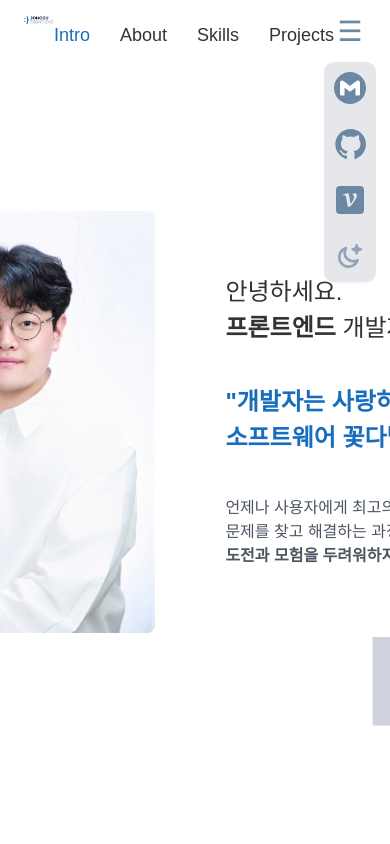
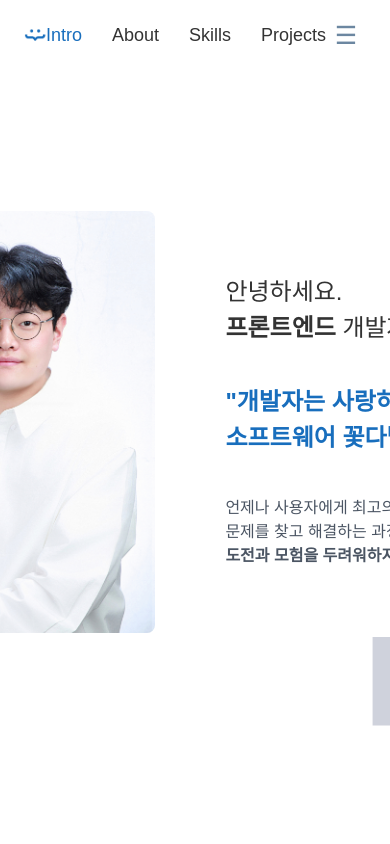
Before and after one commit to Jonggu-code/Portfolio, a React (Vite) app: page / in a window 390 px wide. Shown: the top 844 px of the page. Built offline with nearby package versions, Linux system fonts and the light colour scheme; a web font is replaced by a local one.

Commit message:
0318 Update : 모바일 반응형
1. 햄버버튼 추가 (수정 완)
2. 로고 수정 (완)

```diff
--- a/src/components/Header.css
+++ b/src/components/Header.css
@@ -46,10 +46,9 @@
 }
 
 /* //////////////////////////// */
-.userMenu {
-    transition: color 0.2s;
-}
+
 .iconDark,
+.Email,
 .iconBasic,
 .githubIcon,
 .velogIcon,
@@ -58,8 +57,8 @@
         color 0.3s,
         fill 0.3s;
 }
-.userMenu > a:hover .iconDark,
-.userMenu > a:hover .iconBasic {
+.userMenuBox > a:hover .iconDark,
+.userMenuBox > a:hover .iconBasic {
     fill: #186ebd;
 }
 
--- a/src/components/Header.jsx
+++ b/src/components/Header.jsx
@@ -14,7 +14,7 @@ import EmailIcon from "../hooks/EmailIcon";
 const Header = ({ activeSection, scrollToSection, sectionRefs }) => {
   const { isDark, toggleDarkMode } = useContext(DarkModeContext);
   const email = "jonggucode@gmail.com";
-  const [isHamberActive, setIsHamberActive] = useState(false);
+  const [isHamberActive, setIsHamberActive] = useState(true);
 
   const moveTop = () => {
     window.scrollTo({
@@ -31,11 +31,11 @@ const Header = ({ activeSection, scrollToSection, sectionRefs }) => {
       className={`header fixed top-0 left-0 z-50 fade-in delay-1 opacity-0 w-full p-4 px-6 flex justify-between ${isDark ? "header_dark" : "header_basic"}`}
     >
       <div
-        className="logo opacity-0 w-[210px] h-full fade-in delay-2"
+        className="logo opacity-0 h-full fade-in delay-2 flex items-center lg:w-[210px]"
         onClick={moveTop}
       >
         <img
-          className="w-[138px]"
+          className="w-[40px]"
           src={`${isDark ? getLogoImage("dark") : getLogoImage("basic")}`}
           alt=""
         />
@@ -77,47 +77,43 @@ const Header = ({ activeSection, scrollToSection, sectionRefs }) => {
         </a>
       </div>
       <div className="userMenu relative flex w-max lg:w-[210px]">
+        {/* 햄버거 버튼 */}
         <div
-          className="hamberBtn flex relative w-8 h-8 justify-center items-center transition-color opacity-100 text-[28px] text-customGray cursor-pointer hover:text-customBlue lg:opacity-0 lg:hidden"
+          className={`hamberBtn transition-all duration-[0.3s] flex relative w-10 h-10 justify-center items-center transition-color opacity-100 text-[25px] rounded-[10px] cursor-pointer lg:opacity-0 lg:hidden ${isHamberActive ? (isDark ? "text-white" : "text-customDark") : isDark ? "text-white bg-customGray" : "bg-slate-200"} ${isDark ? "hover:bg-customGray text-customDark" : "hover:bg-slate-200 text-customGray"}`}
           onClick={toggleMenu}
         >
           ☰
         </div>
-        <div className="userMenuBox bg-gray-200 rounded-[10px] shadow-sm flex flex-wrap gap-6 absolute p-[10px] top-[120%] left-[50%] translate-x-[-50%] lg:justify-between lg:p-0 lg:top-0 lg:left-0 lg:translate-x-0 lg:w-full lg:flex-nowrap lg:bg-transparent lg:relative lg:shadow-none">
+        {/* 유저박스 전체 */}
+        <div
+          className={`userMenuBox transition-all duration-300 ease-in-out overflow-hidden  ${isHamberActive ? "h-0" : " h-[250px]"} ${isDark ? "bg-customGray" : "bg-slate-200"} rounded-[10px] flex flex-wrap absolute top-[120%] left-[50%] translate-x-[-50%] lg:transition-none lg:gap-6 lg:justify-between lg:p-0 lg:top-0 lg:left-0 lg:translate-x-0 lg:w-full lg:flex-nowrap lg:relative lg:shadow-none lg:h-max lg:bg-inherit`}
+        >
+          {/* 이메일 아이콘 */}
           <a
             href="#"
             title="Jonggu-code 이메일 주소"
-            className={`Email ${isDark ? "bg-customGray" : "bg-customGray"} iconCircle opacity-0 fade-in delay-8 w-8 h-8 flex justify-center items-center`}
+            className={`Email opacity-0 fade-in delay-7 w-8 h-8 flex justify-center items-center mx-[13px] mt-[20px] mb-[20px] lg:m-0`}
             onClick={() => {
               copyEmail(email);
             }}
           >
-            <EmailIcon
-              isDark={isDark}
-              wid={20}
-              hei={20}
-              custom={"#fff"}
-              basic={"#333333"}
-            />
+            <EmailIcon isDark={isDark} wid={26} hei={26} />
           </a>
+          {/* 깃허브 링크 */}
           <a
             href="https://github.com/Jonggu-code"
             target="_blank"
             title="Jonggu-code GitHub Profile"
-            className="githubIcon opacity-0 fade-in delay-9 w-8 h-8 flex justify-center items-center"
+            className="githubIcon opacity-0 fade-in delay-8 w-8 h-8 flex justify-center items-center mx-[13px] mb-[20px] lg:m-0"
           >
-            <GitHubIcon
-              isDark={isDark}
-              wid={36}
-              hei={36}
-              fillColor={"#6c87a1"}
-            />
+            <GitHubIcon isDark={isDark} wid={36} hei={36} />
           </a>
+          {/* 블로그 링크 */}
           <a
             href="https://velog.io/@00whdcks/posts"
             target="_blank"
             title="Velog : Tech Blog"
-            className="velogIcon fade-in delay-10 w-8 h-8 flex justify-center items-center"
+            className="velogIcon opacity-0 fade-in delay-9 w-8 h-8 flex justify-center items-center mx-[13px] mb-[20px] lg:m-0"
           >
             <VelogIcon
               isDark={isDark}
@@ -126,8 +122,9 @@ const Header = ({ activeSection, scrollToSection, sectionRefs }) => {
               fillColor={"#6c87a1"}
             />
           </a>
+          {/* 다크모드 버튼 */}
           <div
-            className="ModeChange opacity-0 fade-in delay-7 w-8 h-8 flex justify-center items-center cursor-pointer"
+            className="ModeChange opacity-0 fade-in delay-10 w-8 h-8 flex justify-center items-center mx-[13px] mb-[10px] lg:m-0 cursor-pointer"
             onClick={toggleDarkMode}
           >
             <ModeIcon isDark={isDark} />
--- a/src/hooks/EmailIcon.jsx
+++ b/src/hooks/EmailIcon.jsx
@@ -1,4 +1,4 @@
-const EmailIcon = ({ isDark, wid, hei, custom }) => {
+const EmailIcon = ({ isDark, wid, hei }) => {
   return isDark ? (
     <svg
       role="img"
@@ -10,7 +10,7 @@ const EmailIcon = ({ isDark, wid, hei, custom }) => {
     >
       <title>Gmail</title>
       <path
-        fill="#0f172a"
+        fill="#fff"
         d="M24 5.457v13.909c0 .904-.732 1.636-1.636 1.636h-3.819V11.73L12 16.64l-6.545-4.91v9.273H1.636A1.636 1.636 0 0 1 0 19.366V5.457c0-2.023 2.309-3.178 3.927-1.964L5.455 4.64 12 9.548l6.545-4.91 1.528-1.145C21.69 2.28 24 3.434 24 5.457z"
       />
     </svg>
@@ -25,7 +25,7 @@ const EmailIcon = ({ isDark, wid, hei, custom }) => {
     >
       <title>Gmail</title>
       <path
-        fill={custom}
+        fill="6c87a1"
         d="M24 5.457v13.909c0 .904-.732 1.636-1.636 1.636h-3.819V11.73L12 16.64l-6.545-4.91v9.273H1.636A1.636 1.636 0 0 1 0 19.366V5.457c0-2.023 2.309-3.178 3.927-1.964L5.455 4.64 12 9.548l6.545-4.91 1.528-1.145C21.69 2.28 24 3.434 24 5.457z"
       />
     </svg>
--- a/src/hooks/GitHubIcon.jsx
+++ b/src/hooks/GitHubIcon.jsx
@@ -1,11 +1,11 @@
-const GitHubIcon = ({ isDark, wid, hei, fillColor }) => {
+const GitHubIcon = ({ isDark, wid, hei }) => {
   return isDark ? (
     <svg
       viewBox="0 0 24 24"
       height={hei}
       width={wid}
       className="iconDark octicon-mark-github"
-      fill="#6c87a1"
+      fill="#fff"
     >
       <path d="M12.5.75C6.146.75 1 5.896 1 12.25c0 5.089 3.292 9.387 7.863 10.91.575.101.79-.244.79-.546 0-.273-.014-1.178-.014-2.142-2.889.532-3.636-.704-3.866-1.35-.13-.331-.69-1.352-1.18-1.625-.402-.216-.977-.748-.014-.762.906-.014 1.553.834 1.769 1.179 1.035 1.74 2.688 1.25 3.349.948.1-.747.402-1.25.733-1.538-2.559-.287-5.232-1.279-5.232-5.678 0-1.25.445-2.285 1.178-3.09-.115-.288-.517-1.467.115-3.048 0 0 .963-.302 3.163 1.179.92-.259 1.897-.388 2.875-.388.977 0 1.955.13 2.875.388 2.2-1.495 3.162-1.179 3.162-1.179.633 1.581.23 2.76.115 3.048.733.805 1.179 1.825 1.179 3.09 0 4.413-2.688 5.39-5.247 5.678.417.36.776 1.05.776 2.128 0 1.538-.014 2.774-.014 3.162 0 .302.216.662.79.547C20.709 21.637 24 17.324 24 12.25 24 5.896 18.854.75 12.5.75Z"></path>
     </svg>
@@ -15,7 +15,7 @@ const GitHubIcon = ({ isDark, wid, hei, fillColor }) => {
       height={hei}
       width={wid}
       className="iconBasic octicon-mark-github"
-      fill={fillColor}
+      fill="#0f172a"
     >
       <path d="M12.5.75C6.146.75 1 5.896 1 12.25c0 5.089 3.292 9.387 7.863 10.91.575.101.79-.244.79-.546 0-.273-.014-1.178-.014-2.142-2.889.532-3.636-.704-3.866-1.35-.13-.331-.69-1.352-1.18-1.625-.402-.216-.977-.748-.014-.762.906-.014 1.553.834 1.769 1.179 1.035 1.74 2.688 1.25 3.349.948.1-.747.402-1.25.733-1.538-2.559-.287-5.232-1.279-5.232-5.678 0-1.25.445-2.285 1.178-3.09-.115-.288-.517-1.467.115-3.048 0 0 .963-.302 3.163 1.179.92-.259 1.897-.388 2.875-.388.977 0 1.955.13 2.875.388 2.2-1.495 3.162-1.179 3.162-1.179.633 1.581.23 2.76.115 3.048.733.805 1.179 1.825 1.179 3.09 0 4.413-2.688 5.39-5.247 5.678.417.36.776 1.05.776 2.128 0 1.538-.014 2.774-.014 3.162 0 .302.216.662.79.547C20.709 21.637 24 17.324 24 12.25 24 5.896 18.854.75 12.5.75Z"></path>
     </svg>
--- a/src/hooks/ModeIcon.jsx
+++ b/src/hooks/ModeIcon.jsx
@@ -8,32 +8,23 @@ const ModeIcon = ({ isDark }) => {
       strokeLinejoin="round"
       className="w-8"
     >
+      <path stroke="#fff" d="M15 12a3 3 0 1 1-6 0 3 3 0 0 1 6 0Z"></path>
       <path
-        d="M15 12a3 3 0 1 1-6 0 3 3 0 0 1 6 0Z"
-        className="stroke-slate-400 dark:stroke-slate-500"
-      ></path>
-      <path
+        stroke="#fff"
         d="M12 4v1M17.66 6.344l-.828.828M20.005 12.004h-1M17.66 17.664l-.828-.828M12 20.01V19M6.34 17.664l.835-.836M3.995 12.004h1.01M6 6l.835.836"
-        className="stroke-slate-400 dark:stroke-slate-500"
       ></path>
     </svg>
   ) : (
     <svg viewBox="0 0 24 24" fill="none" className="w-8">
       <path
-        fillRule="evenodd"
-        clipRule="evenodd"
-        d="M17.715 15.15A6.5 6.5 0 0 1 9 6.035C6.106 6.922 4 9.645 4 12.867c0 3.94 3.153 7.136 7.042 7.136 3.101 0 5.734-2.032 6.673-4.853Z"
-        className="fill-transparent"
-      ></path>
-      <path
+        fill="#0f172a"
         d="m17.715 15.15.95.316a1 1 0 0 0-1.445-1.185l.495.869ZM9 6.035l.846.534a1 1 0 0 0-1.14-1.49L9 6.035Zm8.221 8.246a5.47 5.47 0 0 1-2.72.718v2a7.47 7.47 0 0 0 3.71-.98l-.99-1.738Zm-2.72.718A5.5 5.5 0 0 1 9 9.5H7a7.5 7.5 0 0 0 7.5 7.5v-2ZM9 9.5c0-1.079.31-2.082.845-2.93L8.153 5.5A7.47 7.47 0 0 0 7 9.5h2Zm-4 3.368C5 10.089 6.815 7.75 9.292 6.99L8.706 5.08C5.397 6.094 3 9.201 3 12.867h2Zm6.042 6.136C7.718 19.003 5 16.268 5 12.867H3c0 4.48 3.588 8.136 8.042 8.136v-2Zm5.725-4.17c-.81 2.433-3.074 4.17-5.725 4.17v2c3.552 0 6.553-2.327 7.622-5.537l-1.897-.632Z"
-        className="fill-slate-400 dark:fill-slate-500"
       ></path>
       <path
         fillRule="evenodd"
         clipRule="evenodd"
+        fill="#0f172a"
         d="M17 3a1 1 0 0 1 1 1 2 2 0 0 0 2 2 1 1 0 1 1 0 2 2 2 0 0 0-2 2 1 1 0 1 1-2 0 2 2 0 0 0-2-2 1 1 0 1 1 0-2 2 2 0 0 0 2-2 1 1 0 0 1 1-1Z"
-        className="fill-slate-400 dark:fill-slate-500"
       ></path>
     </svg>
   );
--- a/src/hooks/PhoneIcon.jsx
+++ b/src/hooks/PhoneIcon.jsx
@@ -6,8 +6,8 @@ const PhoneIcon = ({ isDark, wid, hei }) => {
       width={wid}
       height={hei}
       className="iconDark"
-      stroke="#0f172a"
-      fill="#0f172a"
+      stroke="#fff"
+      fill="#fff"
     >
       <path d="M10.25 5.25A.75.75 0 0 1 11 4.5h2A.75.75 0 0 1 13 6h-2a.75.75 0 0 1-.75-.75ZM12 19.5a1 1 0 1 0 0-2 1 1 0 0 0 0 2Z"></path>
       <path d="M4 2.75C4 1.784 4.784 1 5.75 1h12.5c.966 0 1.75.784 1.75 1.75v18.5A1.75 1.75 0 0 1 18.25 23H5.75A1.75 1.75 0 0 1 4 21.25Zm1.75-.25a.25.25 0 0 0-.25.25v18.5c0 .138.112.25.25.25h12.5a.25.25 0 0 0 .25-.25V2.75a.25.25 0 0 0-.25-.25Z"></path>
@@ -19,8 +19,8 @@ const PhoneIcon = ({ isDark, wid, hei }) => {
       width={wid}
       height={hei}
       className="iconBasic"
-      stroke="#71b1ff"
-      fill="#71b1ff"
+      stroke="#0f172a"
+      fill="#0f172a"
     >
       <path d="M10.25 5.25A.75.75 0 0 1 11 4.5h2A.75.75 0 0 1 13 6h-2a.75.75 0 0 1-.75-.75ZM12 19.5a1 1 0 1 0 0-2 1 1 0 0 0 0 2Z"></path>
       <path d="M4 2.75C4 1.784 4.784 1 5.75 1h12.5c.966 0 1.75.784 1.75 1.75v18.5A1.75 1.75 0 0 1 18.25 23H5.75A1.75 1.75 0 0 1 4 21.25Zm1.75-.25a.25.25 0 0 0-.25.25v18.5c0 .138.112.25.25.25h12.5a.25.25 0 0 0 .25-.25V2.75a.25.25 0 0 0-.25-.25Z"></path>
--- a/src/hooks/VelogIcon.jsx
+++ b/src/hooks/VelogIcon.jsx
@@ -1,9 +1,9 @@
-const TistoryIcon = ({ isDark, wid, hei, fillColor }) => {
+const TistoryIcon = ({ isDark, wid, hei }) => {
   return isDark ? (
     <svg
       viewBox="0 0 24 24"
       xmlns="http://www.w3.org/2000/svg"
-      fill="#6c87a1"
+      fill="#fff"
       width={wid}
       height={hei}
       className="iconDark"
@@ -14,7 +14,7 @@ const TistoryIcon = ({ isDark, wid, hei, fillColor }) => {
     <svg
       viewBox="0 0 24 24"
       xmlns="http://www.w3.org/2000/svg"
-      fill={fillColor}
+      fill="#0f172a"
       width={wid}
       height={hei}
       className="iconBasic"
--- a/src/util/get-logo.js
+++ b/src/util/get-logo.js
@@ -1,5 +1,5 @@
-import dark_logo from "./../assets/dark_logo_header.png";
-import basic_logo from "./../assets/basic_logo_header.png";
+import dark_logo from "./../assets/dark_logo_mobile.png";
+import basic_logo from "./../assets/basic_logo_mobile.png";
 
 export function getLogoImage(modeColor) {
     switch (modeColor) {
```
Also changed, not shown: src/components/Contact.jsx (+4 -4 lines).
